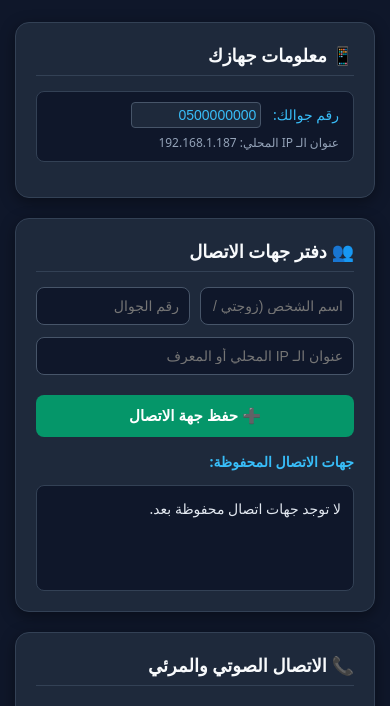
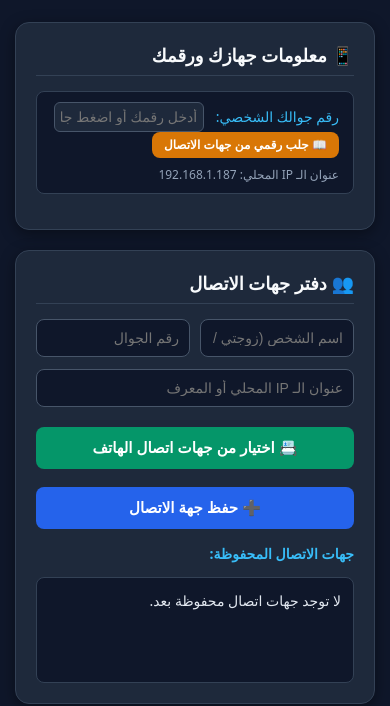
Before and after one commit to mohammedalmubarak63-wq/call-me, a plain HTML site: page index.html in a window 390 px wide. Shown: the part 67-773 px from the top of the page. Drawn offline with Linux system fonts and the light colour scheme.

Commit message:
Enhance phone number input and contact features
Updated the user interface for phone number input and contact selection, including adding a button for fetching numbers from contacts and modifying existing elements for better usability.

```diff
--- a/index.html
+++ b/index.html
@@ -22,6 +22,7 @@
         button { background: #2563eb; color: white; border: none; padding: 12px 20px; font-size: 15px; font-weight: bold; border-radius: 8px; cursor: pointer; width: 100%; transition: 0.2s; margin-top: 8px; }
         button.secondary { background: #059669; }
         button.danger { background: #dc2626; }
+        button.warning { background: #d97706; }
 
         .output-box { background: #0f172a; padding: 12px; border-radius: 8px; margin-top: 12px; min-height: 80px; border: 1px solid #334155; font-size: 14px; line-height: 1.5; word-break: break-word; color: #e2e8f0; }
 
@@ -37,10 +38,11 @@
 
         <!-- معلومات جهازك -->
         <div class="section">
-            <h2>📱 معلومات جهازك</h2>
+            <h2>📱 معلومات جهازك ورقمك</h2>
             <div class="info-badge">
-                رقم جوالك: <input type="text" id="myPhone" value="0500000000" onchange="saveMyPhone()" style="background:#1e293b; border:1px solid #475569; color:#38bdf8; padding:4px; width:130px; border-radius:4px; display:inline-block; margin-right:8px;">
-                <br><span id="myIpDisplay" style="font-size: 12px; color: #94a3b8; margin-top:6px; display:block;">عنوان الـ IP المحلي: جاري التحديد...</span>
+                رقم جوالك الشخصي: <input type="text" id="myPhone" placeholder="أدخل رقمك أو اضغط جلب" onchange="saveMyPhone()" style="background:#1e293b; border:1px solid #475569; color:#38bdf8; padding:6px; width:150px; border-radius:6px; display:inline-block; margin-right:8px;">
+                <button class="warning" style="width:auto; padding:6px 12px; font-size:12px; margin-top:0;" onclick="pickMyNumberFromContacts()">📖 جلب رقمي من جهات الاتصال</button>
+                <br><span id="myIpDisplay" style="font-size: 12px; color: #94a3b8; margin-top:8px; display:block;">عنوان الـ IP المحلي: جاري التحديد...</span>
             </div>
         </div>
 
@@ -54,7 +56,10 @@
             <div class="controls">
                 <div class="group"><input type="text" id="contactIp" placeholder="عنوان الـ IP المحلي أو المعرف"></div>
             </div>
-            <button class="secondary" onclick="saveContact()">➕ حفظ جهة الاتصال</button>
+            <div class="controls">
+                <button class="secondary" onclick="pickContactFromPhone()">📇 اختيار من جهات اتصال الهاتف</button>
+                <button onclick="saveContact()">➕ حفظ جهة الاتصال</button>
+            </div>
 
             <h3 style="font-size: 14px; color: #38bdf8; margin-top: 15px;">جهات الاتصال المحفوظة:</h3>
             <div class="output-box" id="contactsList" style="max-height: 130px; overflow-y: auto;">لا توجد جهات اتصال محفوظة بعد.</div>
@@ -104,7 +109,50 @@
             if (p) localStorage.setItem('my_phone_number', p);
         }
 
-        // جهات الاتصال
+        // ميزة الوصول لجهات اتصال هاتف المستخدم (Contact Picker API المدعومة في الجوالات الحديثة)
+        async function pickMyNumberFromContacts() {
+            if (!('contacts' in navigator && 'Picker' in window)) {
+                alert('متصفحك لا يدعم الوصول المباشر لدفتر جهات الاتصال. يمكنك كتابة رقمك يدوياً.');
+                return;
+            }
+            try {
+                const props = ['tel', 'name'];
+                const opts = { multiple: false };
+                const contacts = await navigator.contacts.select(props, opts);
+                if (contacts && contacts.length > 0 && contacts[0].tel && contacts[0].tel.length > 0) {
+                    const phone = contacts[0].tel[0];
+                    document.getElementById('myPhone').value = phone;
+                    saveMyPhone();
+                    alert('تم تعيين رقمك بنجاح: ' + phone);
+                }
+            } catch (ex) {
+                alert('عفواً، تم إلغاء اختيار الاتصال أو لم يتم منح الصلاحية.');
+            }
+        }
+
+        async function pickContactFromPhone() {
+            if (!('contacts' in navigator && 'Picker' in window)) {
+                alert('متصفحك لا يدعم الوصول المباشر لدفتر جهات الاتصال.');
+                return;
+            }
+            try {
+                const props = ['tel', 'name'];
+                const opts = { multiple: false };
+                const contacts = await navigator.contacts.select(props, opts);
+                if (contacts && contacts.length > 0) {
+                    if (contacts[0].name && contacts[0].name.length > 0) {
+                        document.getElementById('contactName').value = contacts[0].name[0];
+                    }
+                    if (contacts[0].tel && contacts[0].tel.length > 0) {
+                        document.getElementById('contactPhone').value = contacts[0].tel[0];
+                    }
+                }
+            } catch (ex) {
+                alert('تعذر جلب جهة الاتصال.');
+            }
+        }
+
+        // حفظ جهات الاتصال يدويًا
         function saveContact() {
             const name = document.getElementById('contactName').value.trim();
             const phone = document.getElementById('contactPhone').value.trim();
@@ -137,7 +185,7 @@
             contacts.forEach((c) => {
                 listDiv.innerHTML += `<div style="display:flex; justify-content:space-between; align-items:center; border-bottom:1px solid #334155; padding:8px 0;">
                     <span><b>${c.name}</b> (${c.phone})</span>
-                    <button style="width:auto; padding:6px 12px; font-size:12px;" onclick="dialContact('${c.name}', '${c.ip}')">اتصال</button>
+                    <button style="width:auto; padding:6px 12px; font-size:12px;" onclick="startCall('audio', '${c.ip}')">اتصال</button>
                 </div>`;
             });
         }
@@ -181,10 +229,6 @@
             startRingingSound();
         }
 
-        function dialContact(name, ip) {
-            startCall('audio', ip);
-        }
-
         function endCall() {
             stopRingingSound();
             callOverlay.style.display = 'none';
```
